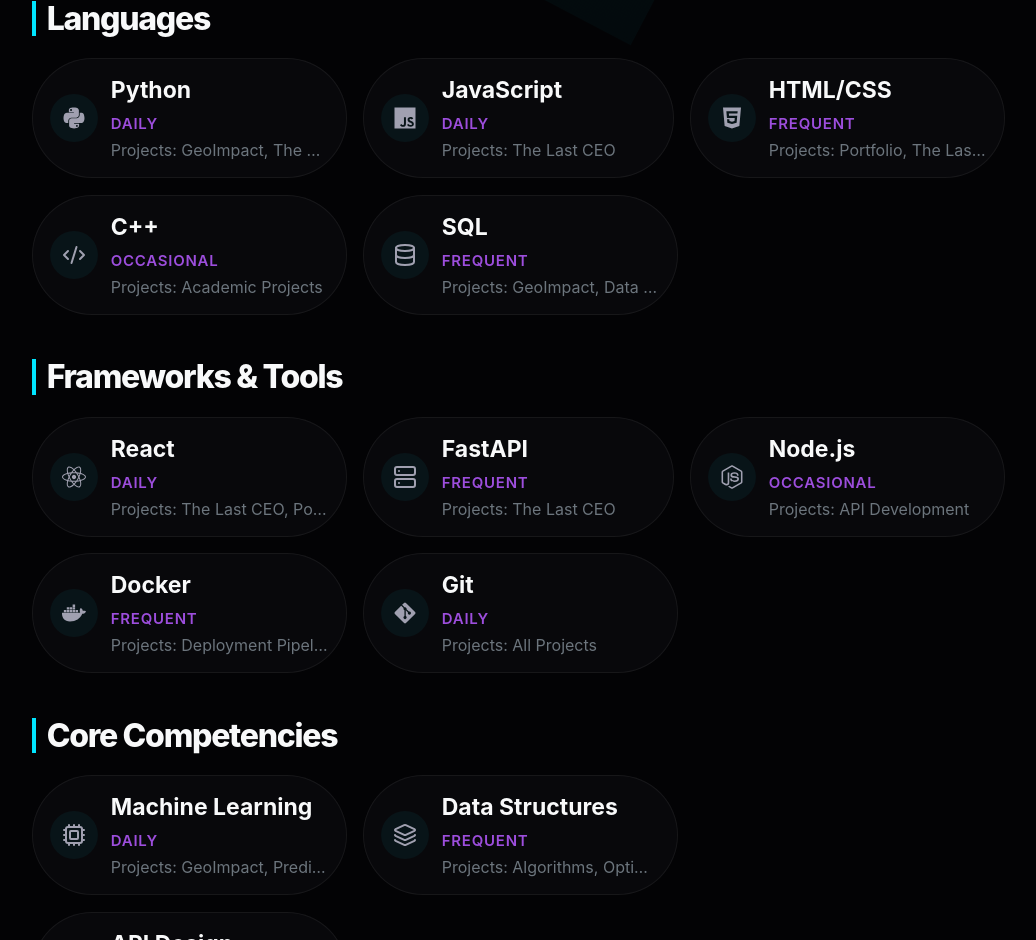
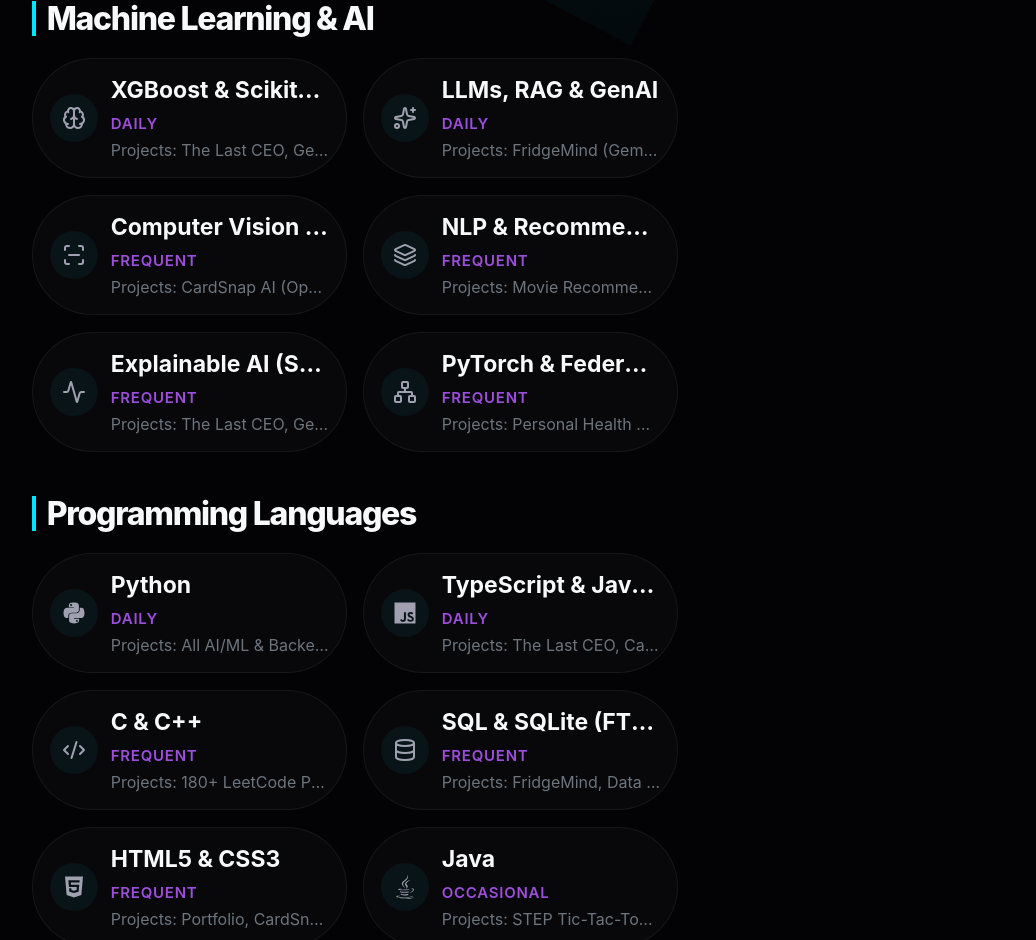
Before and after one commit to KhannakPGupta/Khanak-Portfolio, a React (Vite) app: page / in a window 1280 px wide. Shown: the part 1860-2800 px from the top of the page, without its empty margins (122-1158 px from the left). Built offline with nearby package versions, Linux system fonts and the light colour scheme.

Commit message:
Update technical skills section based on latest resume and GitHub repos

```diff
--- a/src/components/Skills.jsx
+++ b/src/components/Skills.jsx
@@ -1,36 +1,69 @@
 import React from 'react';
-import { Code2, Layers, Cpu, Database, Terminal, Server } from 'lucide-react';
-import { FaPython, FaJs, FaReact, FaNodeJs, FaDocker, FaGitAlt, FaHtml5 } from 'react-icons/fa';
+import {
+  Code2,
+  Cpu,
+  Database,
+  Server,
+  Brain,
+  Sparkles,
+  ScanLine,
+  Layers,
+  Activity,
+  Network,
+  LayoutDashboard,
+  LineChart,
+  Share2,
+  BookOpen,
+  Globe,
+  Cloud,
+  Table
+} from 'lucide-react';
+import { FaPython, FaJs, FaReact, FaGitAlt, FaHtml5, FaJava } from 'react-icons/fa';
 import './Skills.css';
 
 const Skills = () => {
   const skillGroups = [
     {
-      title: "Languages",
+      title: "Machine Learning & AI",
       items: [
-        { name: "Python", icon: <FaPython size={24} />, frequency: "Daily", projects: "GeoImpact, The Last CEO" },
-        { name: "JavaScript", icon: <FaJs size={24} />, frequency: "Daily", projects: "The Last CEO" },
-        { name: "HTML/CSS", icon: <FaHtml5 size={24} />, frequency: "Frequent", projects: "Portfolio, The Last CEO" },
-        { name: "C++", icon: <Code2 size={24} />, frequency: "Occasional", projects: "Academic Projects" },
-        { name: "SQL", icon: <Database size={24} />, frequency: "Frequent", projects: "GeoImpact, Data Analysis" }
+        { name: "XGBoost & Scikit-Learn", icon: <Brain size={24} />, frequency: "Daily", projects: "The Last CEO, GeoImpact, Bike Rental" },
+        { name: "LLMs, RAG & GenAI", icon: <Sparkles size={24} />, frequency: "Daily", projects: "FridgeMind (Gemini), SRM Insider AI, Yukti-AI" },
+        { name: "Computer Vision & OCR", icon: <ScanLine size={24} />, frequency: "Frequent", projects: "CardSnap AI (OpenCV, PaddleOCR), FridgeMind" },
+        { name: "NLP & Recommenders", icon: <Layers size={24} />, frequency: "Frequent", projects: "Movie Recommender (TF-IDF), FridgeMind" },
+        { name: "Explainable AI (SHAP)", icon: <Activity size={24} />, frequency: "Frequent", projects: "The Last CEO, GeoImpact Risk Engine" },
+        { name: "PyTorch & Federated AI", icon: <Network size={24} />, frequency: "Frequent", projects: "Personal Health Companion (UROP)" }
       ]
     },
     {
-      title: "Frameworks & Tools",
+      title: "Programming Languages",
       items: [
-        { name: "React", icon: <FaReact size={24} />, frequency: "Daily", projects: "The Last CEO, Portfolio" },
-        { name: "FastAPI", icon: <Server size={24} />, frequency: "Frequent", projects: "The Last CEO" },
-        { name: "Node.js", icon: <FaNodeJs size={24} />, frequency: "Occasional", projects: "API Development" },
-        { name: "Docker", icon: <FaDocker size={24} />, frequency: "Frequent", projects: "Deployment Pipelines" },
-        { name: "Git", icon: <FaGitAlt size={24} />, frequency: "Daily", projects: "All Projects" }
+        { name: "Python", icon: <FaPython size={24} />, frequency: "Daily", projects: "All AI/ML & Backend Projects" },
+        { name: "TypeScript & JavaScript", icon: <FaJs size={24} />, frequency: "Daily", projects: "The Last CEO, CardSnap AI, Portfolio" },
+        { name: "C & C++", icon: <Code2 size={24} />, frequency: "Frequent", projects: "180+ LeetCode Problems, Core CS" },
+        { name: "SQL & SQLite (FTS5)", icon: <Database size={24} />, frequency: "Frequent", projects: "FridgeMind, Data Analysis" },
+        { name: "HTML5 & CSS3", icon: <FaHtml5 size={24} />, frequency: "Frequent", projects: "Portfolio, CardSnap AI, FridgeMind" },
+        { name: "Java", icon: <FaJava size={24} />, frequency: "Occasional", projects: "STEP Tic-Tac-Toe, OOP" }
       ]
     },
     {
-      title: "Core Competencies",
+      title: "Frameworks & Libraries",
       items: [
-        { name: "Machine Learning", icon: <Cpu size={24} />, frequency: "Daily", projects: "GeoImpact, Predictive Models" },
-        { name: "Data Structures", icon: <Layers size={24} />, frequency: "Frequent", projects: "Algorithms, Optimization" },
-        { name: "API Design", icon: <Terminal size={24} />, frequency: "Frequent", projects: "The Last CEO Backend" }
+        { name: "FastAPI", icon: <Server size={24} />, frequency: "Daily", projects: "The Last CEO, FridgeMind, CardSnap AI" },
+        { name: "React", icon: <FaReact size={24} />, frequency: "Daily", projects: "The Last CEO, FridgeMind, CardSnap AI" },
+        { name: "Streamlit", icon: <LayoutDashboard size={24} />, frequency: "Daily", projects: "GeoImpact, Green-Wash, Movie Recommender" },
+        { name: "Pandas & NumPy", icon: <Table size={24} />, frequency: "Daily", projects: "GeoImpact, The Last CEO, Bike Rental" },
+        { name: "Plotly & Matplotlib", icon: <LineChart size={24} />, frequency: "Frequent", projects: "GeoImpact, Green-Wash Verifier" },
+        { name: "NetworkX & ChromaDB", icon: <Share2 size={24} />, frequency: "Frequent", projects: "Green-Wash Verifier, SRM Insider AI" }
+      ]
+    },
+    {
+      title: "Tools & Platforms",
+      items: [
+        { name: "Git & GitHub", icon: <FaGitAlt size={24} />, frequency: "Daily", projects: "All Open-Source & Team Repositories" },
+        { name: "Jupyter Notebook", icon: <BookOpen size={24} />, frequency: "Daily", projects: "GeoImpact, Movie Recommender, Bike Rental" },
+        { name: "REST & External APIs", icon: <Globe size={24} />, frequency: "Daily", projects: "Gemini 2.0, TMDB, Google Sheets" },
+        { name: "Vercel & Streamlit Cloud", icon: <Cloud size={24} />, frequency: "Frequent", projects: "The Last CEO, CardSnap AI, GeoImpact" },
+        { name: "Ollama & AWS PartyRock", icon: <Cpu size={24} />, frequency: "Frequent", projects: "SRM Insider AI (Gemma-2B), Yukti-AI" }
       ]
     }
   ];
```
